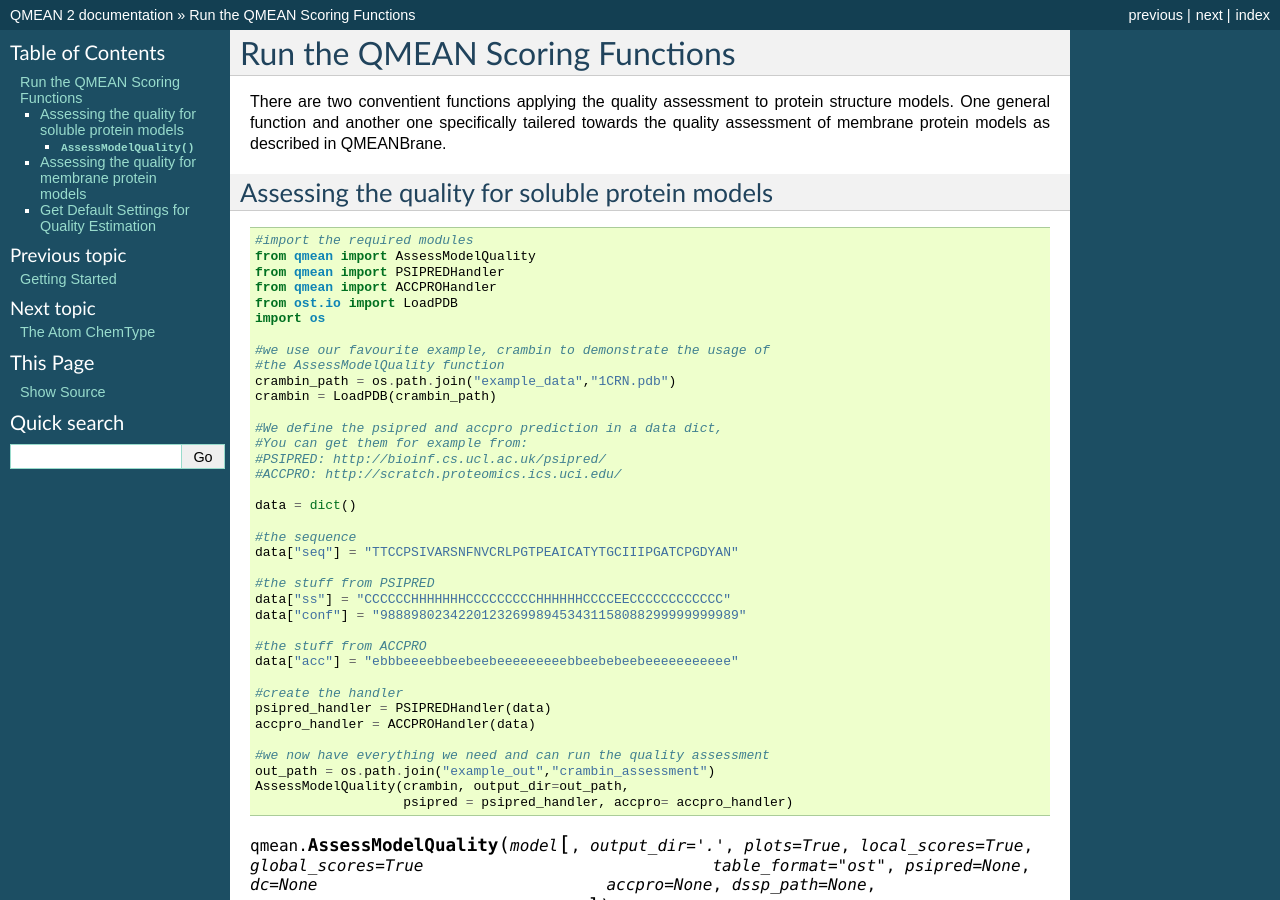
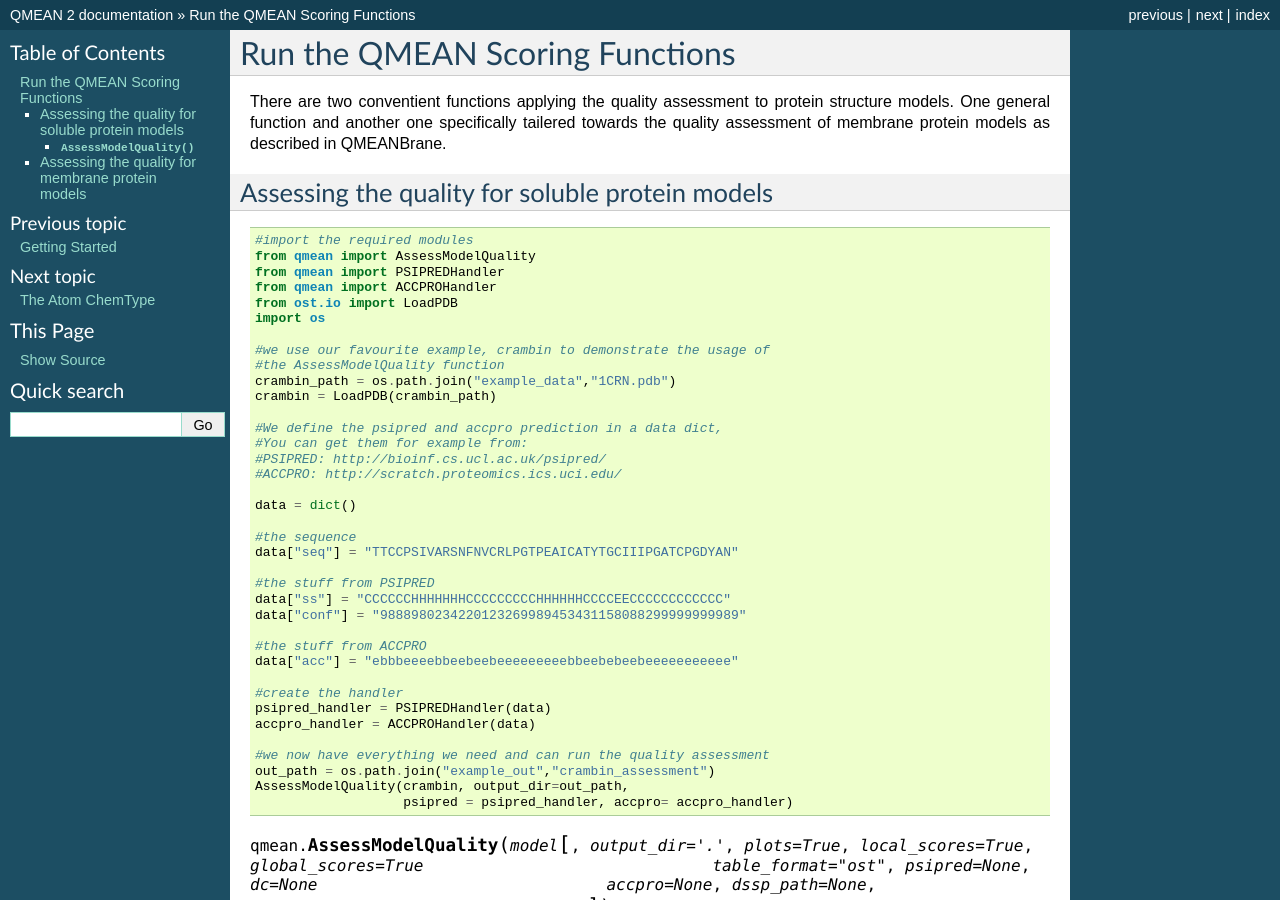
Before and after one commit to eunos-1128/QMEAN, a Sphinx documentation site: the page built from doc/source/run_qmean_scoring.rst, in a window 1280 px wide and 900 px high. Built offline with Sphinx 7.4.7, drawn with Linux system fonts in a browser that asks for light colours; some of the changed text lies outside the part shown.

Commit message:
remove part that is not properly documented anyway

```diff
--- a/doc/source/run_qmean_scoring.rst
+++ b/doc/source/run_qmean_scoring.rst
@@ -184,10 +184,3 @@
 in the last script (Fig4 in QMEANBrane publication).
 
 .. literalinclude:: example_scripts/reproduce_fig4_from_publication.py
-
-
-
-Get Default Settings for Quality Estimation
---------------------------------------------------------------------------------
-
-class
```
